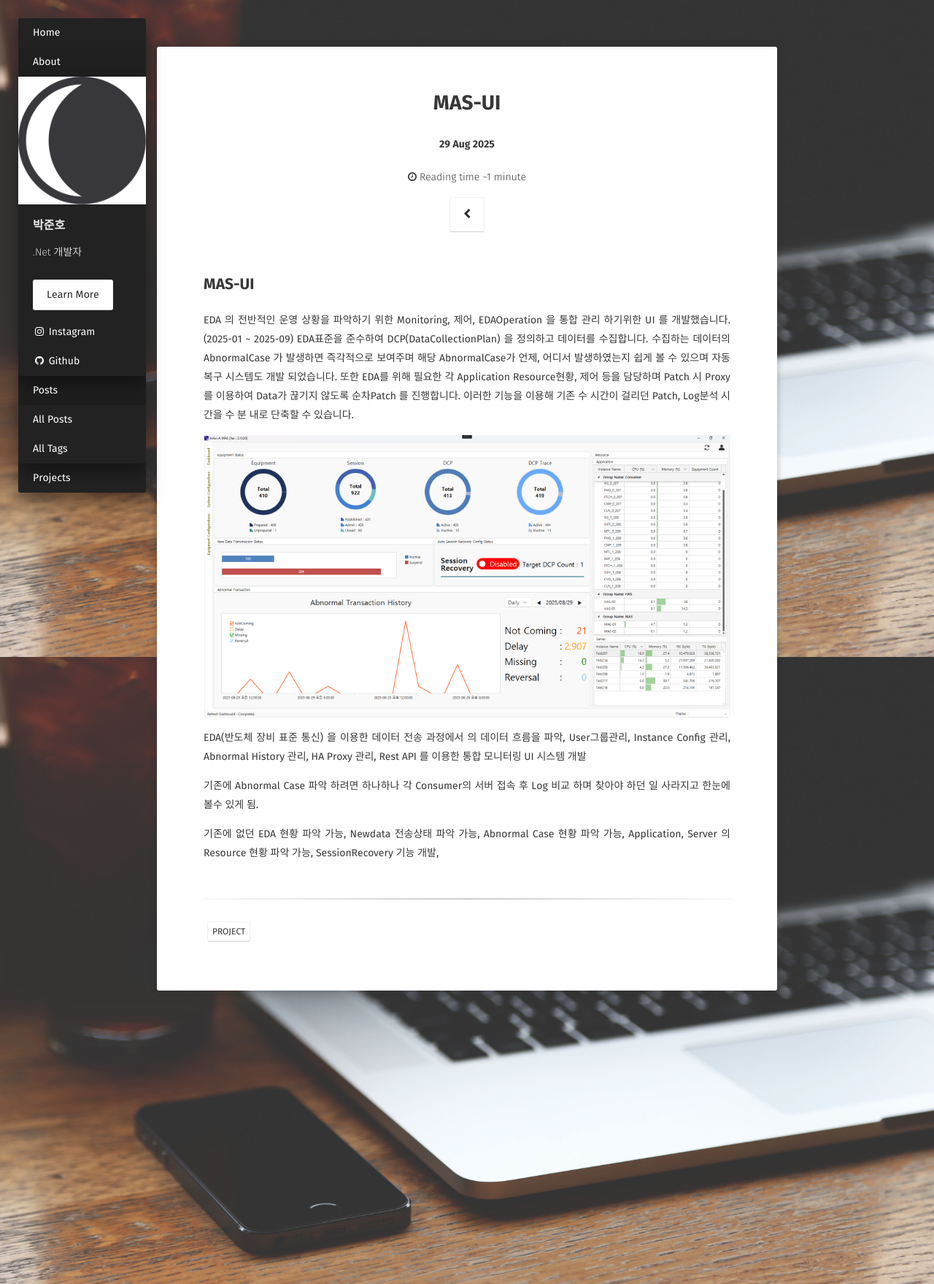
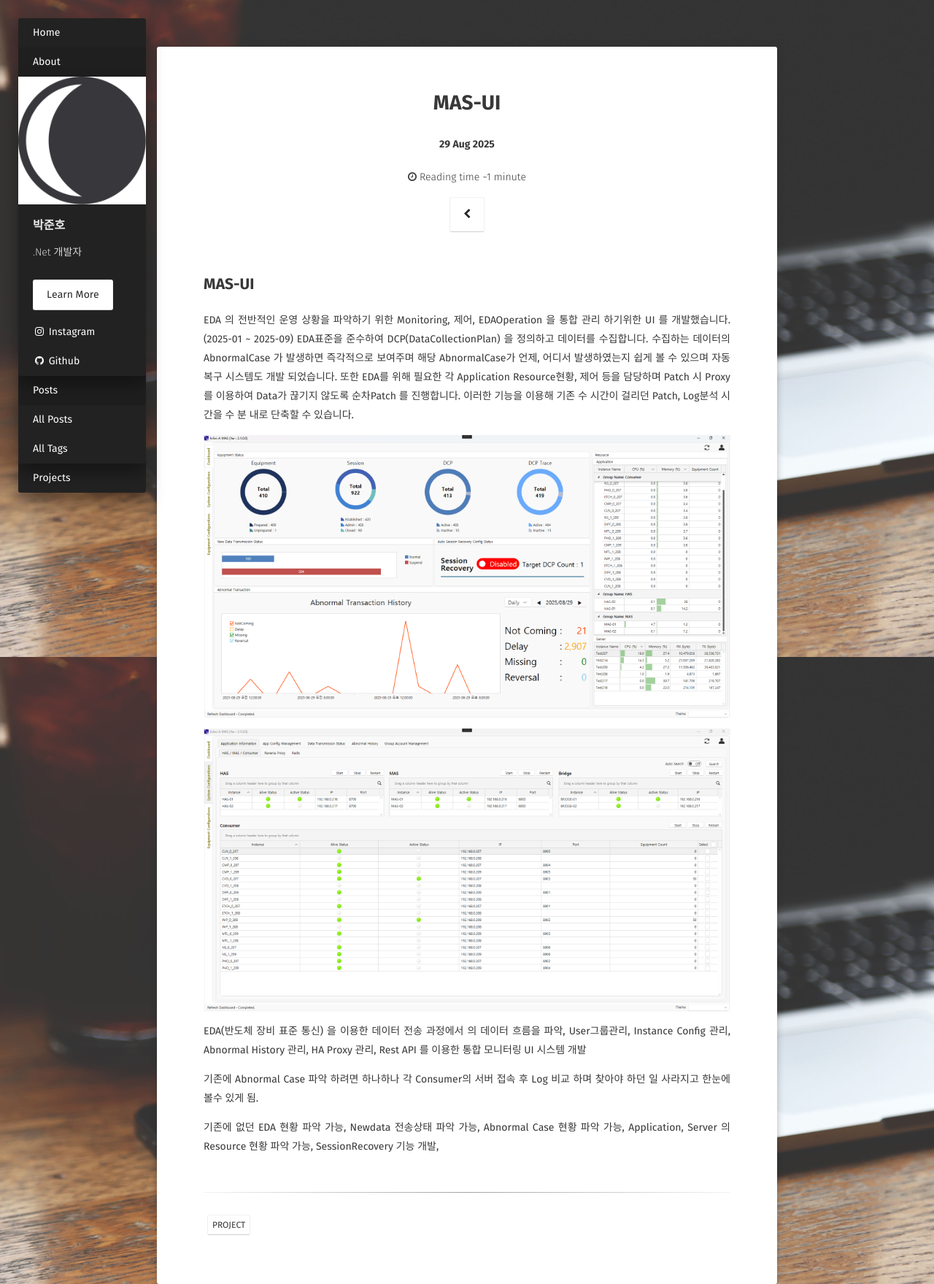
Before and after one commit to joonho-park/Profile, a Jekyll site: the page built from _posts/2025-08-29-MAS-UI.md, in a window 1280 px wide. Shown: the whole page at 73% size. Built offline with Jekyll 4.4.1, drawn with Linux system fonts in a browser that asks for light colours; some web fonts are replaced.

Commit message:
ApplicationInformation png 추가

```diff
--- a/_posts/2025-08-29-MAS-UI.md
+++ b/_posts/2025-08-29-MAS-UI.md
@@ -17,6 +17,8 @@ EDA 의 전반적인 운영 상황을 파악하기 위한 Monitoring, 제어, ED
 
 ![MAS-UI Dashboard](/assets/img/dashboard.png)
 
+![MAS-UI Application Information](/assets/img/ApplicationInformation.png)
+
 EDA(반도체 장비 표준 통신) 을 이용한 데이터 전송 과정에서 의 데이터 흐름을 파악, User그룹관리, Instance Config 관리, Abnormal History 관리, HA Proxy 관리, Rest API 를 이용한 통합 모니터링 UI 시스템 개발
 
 기존에 Abnormal Case 파악 하려면 하나하나 각 Consumer의 서버 접속 후 Log 비교 하며 찾아야 하던 일 사라지고 한눈에 볼수 있게 됨.
```
Also changed, not shown: assets/img/ApplicationInformation.png (added).
